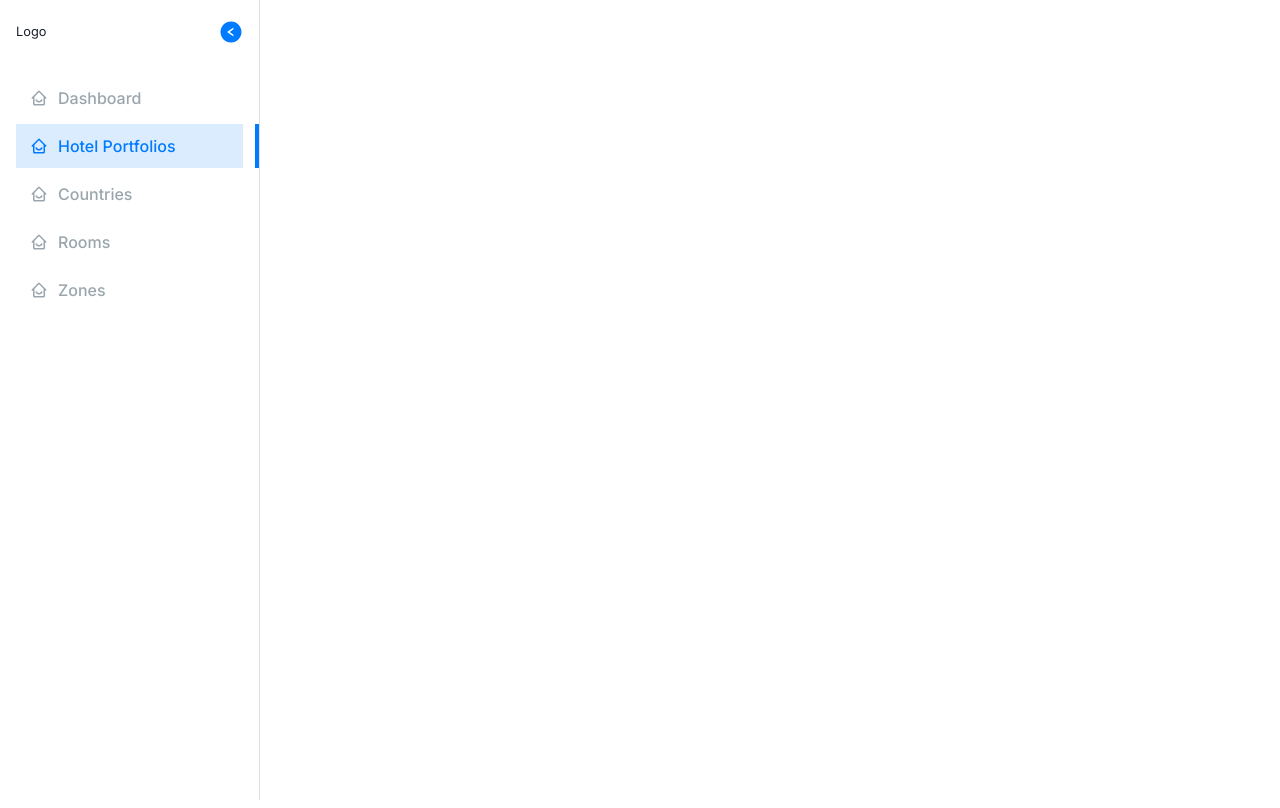
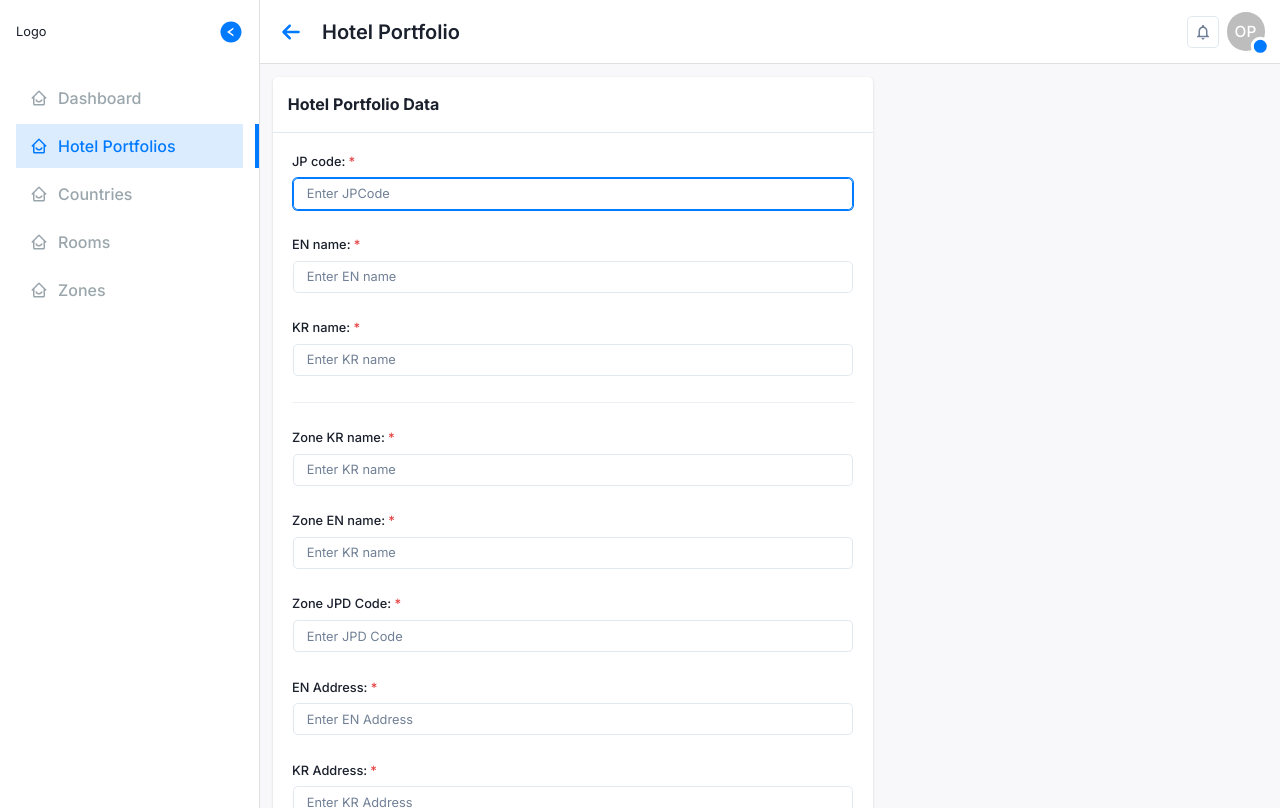
Before and after one commit to Salohidd1n/hotelbeds-admin, a React (Vite) app: page /hotel-portfolios/1 in a window 1280 px wide. Built offline with nearby package versions, Linux system fonts and the light colour scheme; no server answers; what mobx-persist-store would draw is missing.

Commit message:
added hp api implementation

```diff
--- /dev/null
+++ b/src/components/CustomPopup/index.jsx
@@ -0,0 +1,28 @@
+import React from 'react';
+import {
+	Modal,
+	ModalOverlay,
+	ModalContent,
+	ModalHeader,
+	ModalFooter,
+	ModalBody,
+	ModalCloseButton,
+	Button,
+	useDisclosure,
+} from '@chakra-ui/react';
+
+const CustomPopup = ({ title, children, onClose, isOpen, footerContent }) => {
+	return (
+		<Modal isOpen={isOpen} onClose={onClose}>
+			<ModalOverlay />
+			<ModalContent>
+				<ModalHeader>{title}</ModalHeader>
+				<ModalCloseButton />
+				<ModalBody>{children}</ModalBody>
+				<ModalFooter>{footerContent}</ModalFooter>
+			</ModalContent>
+		</Modal>
+	);
+};
+
+export default CustomPopup;
--- a/src/modules/HotelPortfolios/Detail/index.jsx
+++ b/src/modules/HotelPortfolios/Detail/index.jsx
@@ -1,3 +1,299 @@
-export default function HotelPortfoliosDetailPage() {
-	return <div></div>;
-}
+import { Button, Divider, Heading } from '@chakra-ui/react';
+import { useForm } from 'react-hook-form';
+import { useNavigate, useParams } from 'react-router-dom';
+import BackButton from '../../../components/BackButton';
+import FormRow from '../../../components/FormElements/FormRow';
+import FormInput from '../../../components/FormElements/Input/FormInput';
+import Header, {
+	HeaderExtraSide,
+	HeaderLeftSide,
+	HeaderTitle,
+} from '../../../components/Header';
+import SimpleLoader from '../../../components/Loaders/SimpleLoader';
+import NotificationMenu from '../../../components/NotificationMenu';
+import { Page } from '../../../components/Page';
+import PageCard, {
+	PageCardFooter,
+	PageCardForm,
+	PageCardHeader,
+} from '../../../components/PageCard';
+import ProfileMenu from '../../../components/ProfileMenu';
+import useCustomToast from '../../../hooks/useCustomToast';
+
+import {
+	useCreateHotelPortfolio,
+	useGetSingHotelPortfolio,
+	useUpdateHotelPortfolio,
+} from 'services/hotel-portfolio.service';
+import { useEffect } from 'react';
+
+const HotelPortfoliosDetailPage = () => {
+	const navigate = useNavigate();
+	const { id } = useParams();
+	const { successToast } = useCustomToast();
+
+	const { control, reset, handleSubmit } = useForm({
+		defaultValues: {
+			user_type: 1,
+		},
+	});
+
+	const { isLoading, data } = useGetSingHotelPortfolio({
+		id,
+		queryParams: {
+			cacheTime: false,
+			enabled: Boolean(id),
+			onSuccess: reset,
+		},
+	});
+
+	useEffect(() => {
+		if (!data) return;
+
+		reset({ ...data?.hits[0], JPCode: data?.hits[0]?.attributes?.JPCode });
+	}, [data]);
+
+	const { mutate: createUpdatePortfolio, isLoading: createLoading } =
+    useCreateHotelPortfolio({
+    	onSuccess: () => {
+    		successToast();
+    		navigate(-1);
+    	},
+    });
+	const { mutate: updateHotelPortfolio, isLoading: updateLoading } =
+    useUpdateHotelPortfolio({
+    	onSuccess: () => {
+    		successToast();
+    		navigate(-1);
+    	},
+    });
+
+	const onSubmit = (values) => {
+		const payload = {
+			...values,
+			attributes: { JPCode: values.JPCode, HasSynonyms: 'false' },
+			Zone: {
+				...values.Zone,
+				attributes: {
+					JPDCode: values.Zone.attributes.JPDCode,
+					Code: values.Zone.attributes.JPDCode,
+				},
+			},
+		};
+
+		if (!id) createUpdatePortfolio(payload);
+		else {
+			updateHotelPortfolio({
+				id,
+				data: payload,
+			});
+		}
+	};
+
+	if (isLoading) return <SimpleLoader h="100vh" />;
+
+	return (
+		<form onSubmit={handleSubmit(onSubmit)}>
+			<Header>
+				<HeaderLeftSide>
+					<BackButton />
+					<HeaderTitle>Hotel Portfolio</HeaderTitle>
+				</HeaderLeftSide>
+				<HeaderExtraSide>
+					<NotificationMenu />
+					<ProfileMenu />
+				</HeaderExtraSide>
+			</Header>
+
+			<Page p={4} h="calc(100vh - 56px)">
+				<PageCard w={600}>
+					<PageCardHeader>
+						<HeaderLeftSide>
+							<Heading fontSize="xl">Hotel Portfolio Data</Heading>
+						</HeaderLeftSide>
+					</PageCardHeader>
+
+					<PageCardForm p={6} spacing={8}>
+						<FormRow label="JP code:" required>
+							<FormInput
+								control={control}
+								name="JPCode"
+								placeholder="Enter JPCode"
+								autoFocus
+								required
+							/>
+						</FormRow>
+						<FormRow label="EN name:" required>
+							<FormInput
+								control={control}
+								name="en_name"
+								placeholder="Enter EN name"
+								required
+							/>
+						</FormRow>
+						<FormRow label="KR name:" required>
+							<FormInput
+								control={control}
+								name="kr_name"
+								placeholder="Enter KR name"
+								required
+							/>
+						</FormRow>
+
+						<Divider />
+
+						<FormRow label="Zone KR name:" required>
+							<FormInput
+								control={control}
+								name="Zone.kr_name"
+								placeholder="Enter KR name"
+								required
+							/>
+						</FormRow>
+
+						<FormRow label="Zone EN name:" required>
+							<FormInput
+								control={control}
+								name="Zone.en_name"
+								placeholder="Enter KR name"
+								required
+							/>
+						</FormRow>
+
+						<FormRow label="Zone JPD Code:" required>
+							<FormInput
+								control={control}
+								name="Zone.attributes.JPDCode"
+								placeholder="Enter JPD Code"
+								required
+							/>
+						</FormRow>
+
+						<FormRow label="EN Address:" required>
+							<FormInput
+								control={control}
+								name="en_address"
+								placeholder="Enter EN Address"
+								required
+							/>
+						</FormRow>
+
+						<FormRow label="KR Address:" required>
+							<FormInput
+								control={control}
+								name="kr_address"
+								placeholder="Enter KR Address"
+								required
+							/>
+						</FormRow>
+
+						<FormRow label="Zip Code:" required>
+							<FormInput
+								control={control}
+								name="ZipCode"
+								placeholder="Enter Zip Code"
+								required
+							/>
+						</FormRow>
+
+						<FormRow label="Latitude:" required>
+							<FormInput
+								control={control}
+								name="Latitude"
+								placeholder="Enter Latitude"
+								required
+							/>
+						</FormRow>
+
+						<FormRow label="Longitude:" required>
+							<FormInput
+								control={control}
+								name="Longitude"
+								placeholder="Enter Longitude"
+								required
+							/>
+						</FormRow>
+
+						<Divider />
+
+						<FormRow label="Hotel Category Value:" required>
+							<FormInput
+								control={control}
+								name="HotelCategory.value"
+								placeholder="Enter Hotel Category Value"
+								required
+							/>
+						</FormRow>
+
+						<FormRow label="Hotel Category Type:" required>
+							<FormInput
+								control={control}
+								name="HotelCategory.attributes.Type"
+								placeholder="Enter Hotel Category Type"
+								required
+							/>
+						</FormRow>
+
+						<FormRow label="Hotel Category Code:" required>
+							<FormInput
+								control={control}
+								name="HotelCategory.attributes.Code"
+								placeholder="Enter Hotel Category Code"
+								required
+							/>
+						</FormRow>
+
+						<Divider />
+
+						<FormRow label="City EN value:" required>
+							<FormInput
+								control={control}
+								name="City.en_value"
+								placeholder="Enter City value"
+								required
+							/>
+						</FormRow>
+
+						<FormRow label="City KR value:" required>
+							<FormInput
+								control={control}
+								name="City.kr_value"
+								placeholder="Enter City KR value"
+								required
+							/>
+						</FormRow>
+
+						<FormRow label="City ID:" required>
+							<FormInput
+								control={control}
+								name="City.attributes.Id"
+								placeholder="Enter City ID"
+								required
+							/>
+						</FormRow>
+
+						<FormRow label="City JPD Code:" required>
+							<FormInput
+								control={control}
+								name="City.attributes.JPDCode"
+								placeholder="Enter City JPD Code"
+								required
+							/>
+						</FormRow>
+					</PageCardForm>
+
+					<PageCardFooter mt={6}>
+						<Button
+							isLoading={createLoading || updateLoading}
+							type="submit"
+							ml="auto"
+						>
+              Save
+						</Button>
+					</PageCardFooter>
+				</PageCard>
+			</Page>
+		</form>
+	);
+};
+export default HotelPortfoliosDetailPage;
--- a/src/modules/HotelPortfolios/List/index.jsx
+++ b/src/modules/HotelPortfolios/List/index.jsx
@@ -15,11 +15,14 @@ import ProfileMenu from '../../../components/ProfileMenu';
 import styles from './index.module.scss';
 import { useGetHotelPortfolios } from 'services/hotel-portfolio.service';
 import { useDeleteHotelPortfolio } from 'services/hotel-portfolio.service';
+import CustomPopup from 'components/CustomPopup';
 
 const HotelPortfoliosListPage = () => {
 	const navigate = useNavigate();
 	const { pathname } = useLocation();
+
 	const [pageSize, setPageSize] = useState(30);
+	const [deletableHP, setDeletableHP] = useState(false);
 
 	const { data, isLoading, refetch } = useGetHotelPortfolios({
 		params: {
@@ -32,7 +35,10 @@ const HotelPortfoliosListPage = () => {
 
 	const { mutate: deleteHotelPortfolio, isLoading: deleteLoading } =
     useDeleteHotelPortfolio({
-    	onSuccess: refetch,
+    	onSuccess: () => {
+    		refetch();
+    		setDeletableHP(null);
+    	},
     });
 
 	const navigateToCreatePage = () => {
@@ -58,7 +64,8 @@ const HotelPortfoliosListPage = () => {
 		},
 		{
 			title: 'JPCode',
-			dataIndex: 'JPCode',
+			dataIndex: 'attributes.JPCode',
+			render: (_, row, index) => row.attributes.JPCode,
 		},
 		{
 			title: 'Name (EN)',
@@ -71,10 +78,12 @@ const HotelPortfoliosListPage = () => {
 		{
 			title: 'City (EN)',
 			dataIndex: 'City.en_value',
+			render: (_, row, index) => row.City.en_value,
 		},
 		{
 			title: 'City (KR)',
 			dataIndex: 'City.kr_value',
+			render: (_, row, index) => row.City.kr_value,
 		},
 		{
 			title: '',
@@ -82,7 +91,10 @@ const HotelPortfoliosListPage = () => {
 			align: 'center',
 			render: (_, row, index) => (
 				<IconButton
-					onClick={(e) => onDeleteClick(e, row)}
+					onClick={(e) => {
+						e.stopPropagation();
+						setDeletableHP(row);
+					}}
 					colorScheme="red"
 					variant="outline"
 				>
@@ -93,10 +105,11 @@ const HotelPortfoliosListPage = () => {
 	];
 
 	return (
+		<>
 			<Box>
 				<Header>
 					<HeaderLeftSide>
-					<HeaderTitle>Пользователи</HeaderTitle>
+						<HeaderTitle>Hotel Portfolios</HeaderTitle>
 					</HeaderLeftSide>
 					<HeaderExtraSide>
 						<NotificationMenu />
@@ -113,7 +126,7 @@ const HotelPortfoliosListPage = () => {
 									bgColor="primary.main"
 									leftIcon={<AddIcon />}
 								>
-                Add Hotel Portfolio
+                  Create Portfolio
 								</Button>
 							</HeaderExtraSide>
 						</PageCardHeader>
@@ -138,6 +151,34 @@ const HotelPortfoliosListPage = () => {
 					</PageCard>
 				</Page>
 			</Box>
+
+			<CustomPopup
+				isOpen={!!deletableHP}
+				title="Delete Hotel Portfolio"
+				footerContent={
+					<Box display="flex" gap="20px">
+						<Button variant="outlined" onClick={() => setDeletableHP(null)}>
+              Cancel
+						</Button>
+						<Button
+							variant="solid"
+							bg="red"
+							disabled={deleteLoading}
+							isLoading={deleteLoading}
+							onClick={(e) => onDeleteClick(e, deletableHP)}
+							_hover={{
+								background: 'red',
+							}}
+						>
+              Delete
+						</Button>
+					</Box>
+				}
+				onClose={() => setDeletableHP(null)}
+			>
+				<p>Are you sure want to delete Hotel Portfolio?</p>
+			</CustomPopup>
+		</>
 	);
 };
 export default HotelPortfoliosListPage;
--- a/src/services/hotel-portfolio.service.js
+++ b/src/services/hotel-portfolio.service.js
@@ -5,9 +5,9 @@ const hotelProtfolioService = {
 	getList: (params) => httpRequest.get('v1/hotel-portfolios', params),
 	getByID: (id, params) =>
 		httpRequest.get(`v1/hotel-portfolios/${id}`, { params }),
-	update: (data) => httpRequest.patch('v1/hotel-portfolios', data),
+	update: ({ id, data }) => httpRequest.put(`v1/hotel-portfolios/${id}`, data),
 	delete: (id, params) =>
-		httpRequest.delete(`v2/hotel-portfolios/${id}`, { params }),
+		httpRequest.delete(`v1/hotel-portfolios/${id}`, { params }),
 	create: (data) => httpRequest.post('v1/hotel-portfolios', data),
 };
 
```
Also changed, not shown: hp.json (added, +40 -0 lines). Lines whose indentation alone changed are shown as unchanged.
